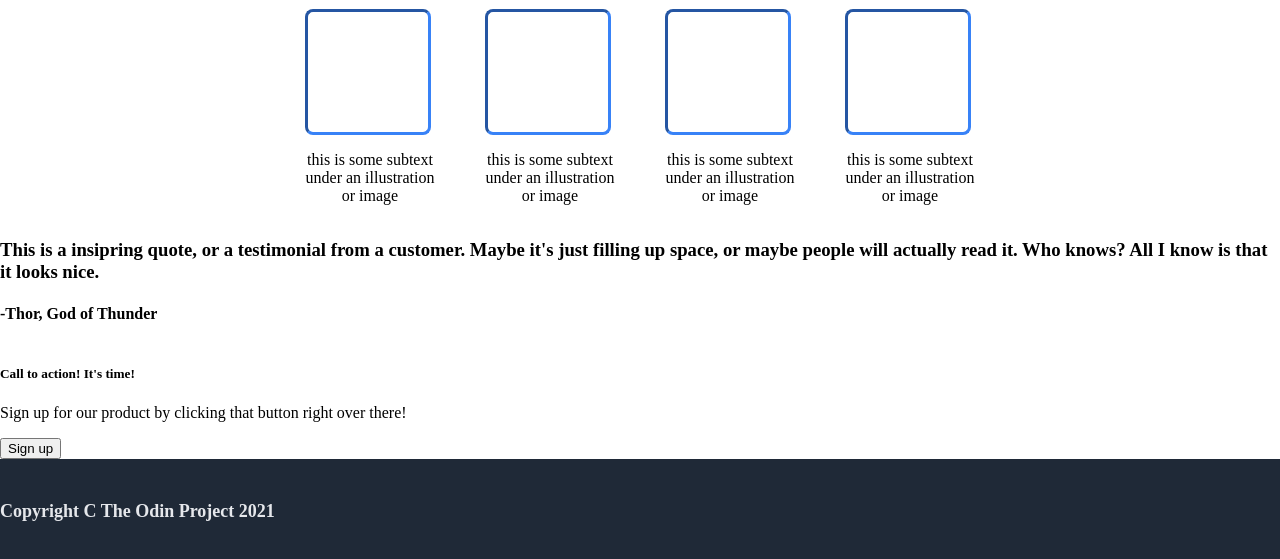
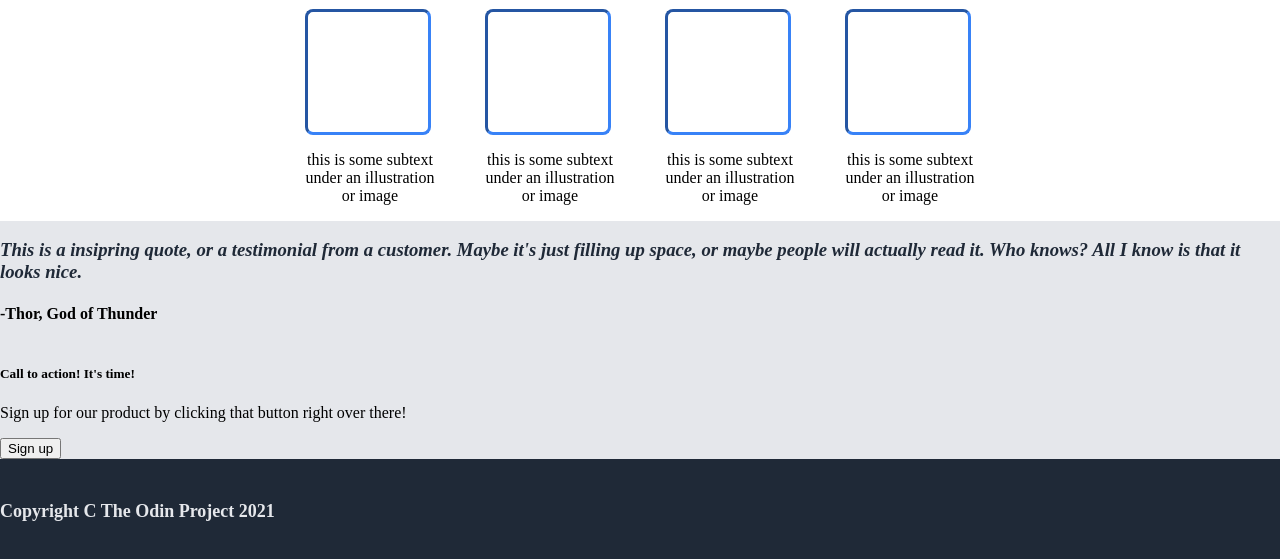
Before and after one commit to noah-tah/odin-landing-page, a plain HTML site: page index.html in a window 1280 px wide. Shown: the part 469-1028 px from the top of the page. Drawn offline with Linux system fonts and the light colour scheme.

Commit message:
batman because he has no parents

```diff
--- a/style.css
+++ b/style.css
@@ -153,3 +153,18 @@ h1 {
     border-color: #3882F7;
     border-radius: 0.5em;
 }
+
+
+.bottom-container {
+    background-color: #E5E7EB;
+}
+
+.quote {
+    font-weight: 36px;
+    font-style: italic;
+    color: #1F2937;
+}
+
+.quote-credit {
+
+}
```
